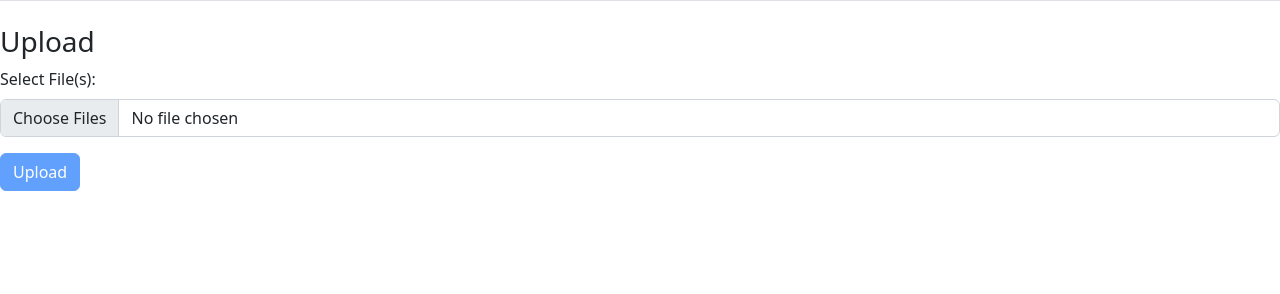
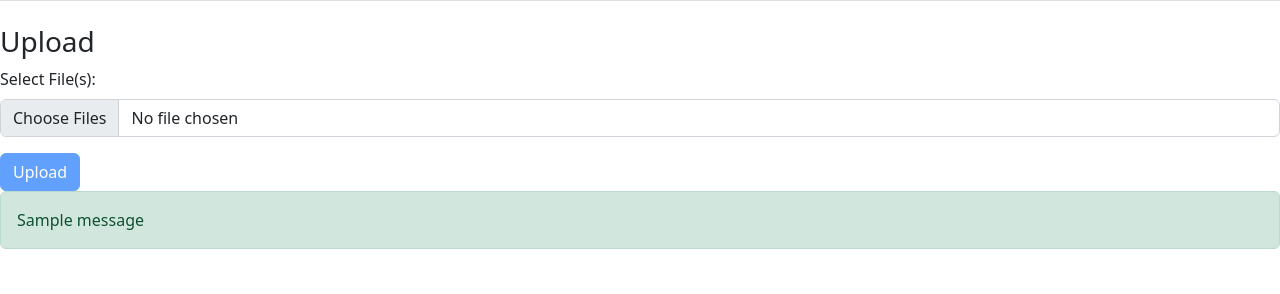
Before and after one commit to wzyndul/cloud_computing_systems, a Django app: template cloud_django_project/templates/storage.html in a window 1280 px wide. Shown: the part 143-437 px from the top of the page. Run offline with Django 4.2, Linux system fonts and the light colour scheme; the template is opened without the code that fills it: most values are stand-ins (such as "Sample title", 1, 10 or a date in 2020); one stand-in notice (Sample message) is shown.

Commit message:
messages added

```diff
--- a/cloud_django_project/templates/storage.html
+++ b/cloud_django_project/templates/storage.html
@@ -30,7 +30,11 @@
     </div>
     <button id="uploadButton" type="submit" disabled class="btn btn-primary">Upload</button>
 </form>
-
+        {% for message in messages %}
+            <div class="alert alert-{{ message.tags }}">
+                {{ message }}
+            </div>
+        {% endfor %}
     <script>
         document.getElementById('fileInput').addEventListener('change', function () {
             var uploadButton = document.getElementById('uploadButton');
```
